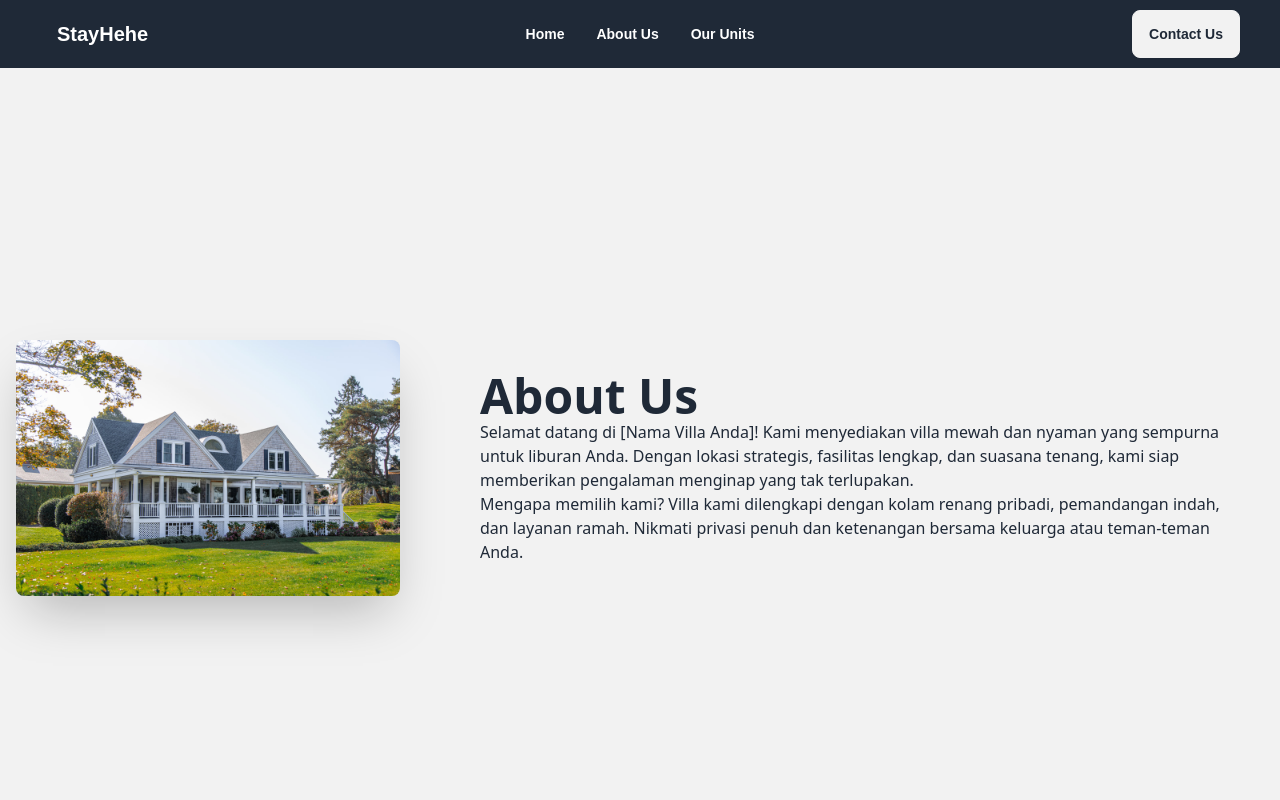
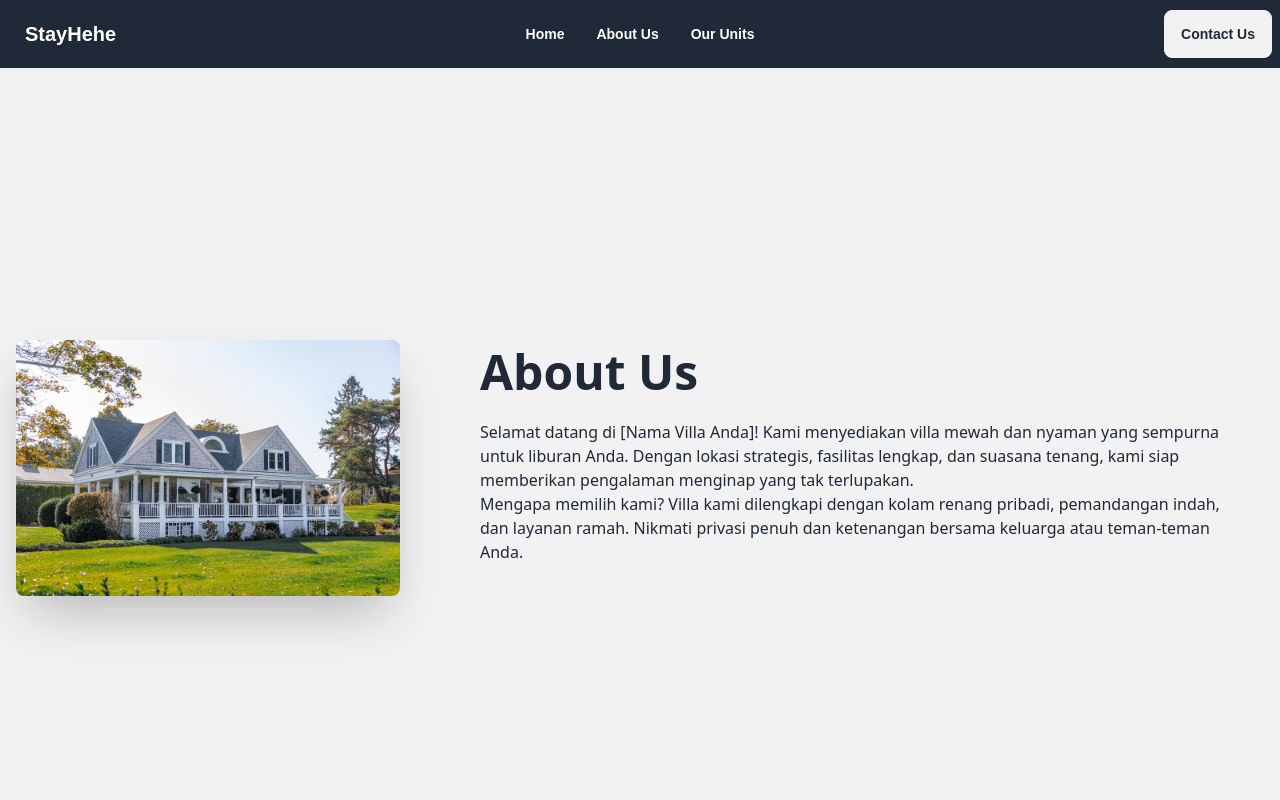
Before and after one commit to fransdito22/Tugas_Web_Lanjut, a website: page pages/about.html in a window 1280 px wide. Shown: the top 800 px of the page. Drawn offline with Linux system fonts and the light colour scheme.

Commit message:
finalisasi

```diff
--- a/pages/about.html
+++ b/pages/about.html
@@ -13,7 +13,7 @@
 	</head>
 	<body>
 		<!-- NAVBAR -->
-		<nav class="navbar font-Custom bg-gray-800 text-white fixed-top px-10">
+		<nav class="navbar font-Custom bg-gray-800 text-white fixed-top ">
 			<div class="navbar-start">
 				<div class="dropdown">
 					<div tabindex="0" role="button" class="btn btn-ghost lg:hidden">
--- a/tailwind.config.js
+++ b/tailwind.config.js
@@ -9,6 +9,5 @@ module.exports = {
   },
   plugins: [require("daisyui")],
   daisyui: {
-    themes: ["light", "dark", "aqua"],
   },
 };
```
Also changed, not shown: index.html (+1 -1 lines), pages/contactUs.html (+1 -1 lines), pages/units.html (+1 -1 lines), src/output.css.
